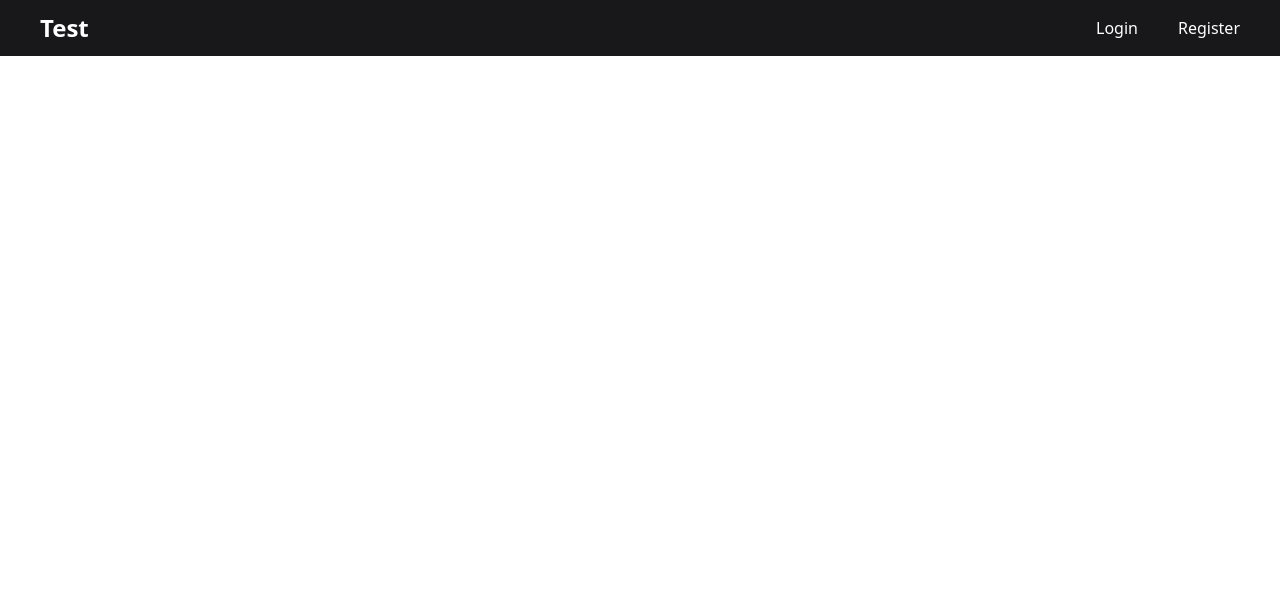
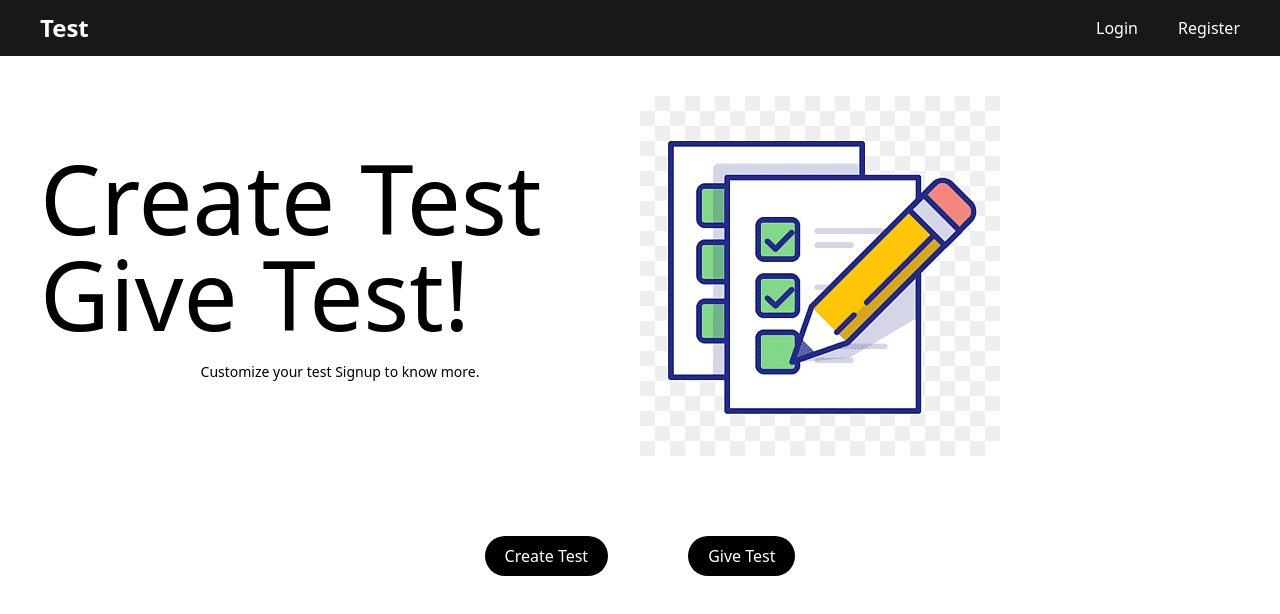
Before and after one commit to aadarshraj02/test-builder, a React (Vite) app in the folder client/: page / in a window 1280 px wide. Shown: the top 614 px of the page. Built offline with nearby package versions, Linux system fonts and the light colour scheme.

Commit message:
added homepage

```diff
--- a/client/src/pages/Home.jsx
+++ b/client/src/pages/Home.jsx
@@ -1,9 +1,27 @@
+import { Link } from "react-router-dom";
 import Navbar from "../components/Navbar";
 
 const Home = () => {
   return (
     <div>
       <Navbar />
+      <div className="p-10 w-full flex flex-col md:flex-row items-center">
+        <div className="md:w-1/2 w-full">
+          <h1 className="text-5xl md:text-6xl lg:text-8xl">
+            Create Test Give Test!
+          </h1>
+          <p className="my-5 text-sm  text-center">
+            Customize your test Signup to know more.
+          </p>
+        </div>
+        <div className="overflow-hidden">
+          <img src="./test.png" className="w-full" />
+        </div>
+      </div>
+      <div className="w-full flex items-center justify-center mt-10 gap-20">
+        <Link to="/login" className="bg-black text-white px-5 py-2 rounded-full">Create Test</Link>
+        <Link to="/login" className="bg-black text-white px-5 py-2 rounded-full">Give Test</Link>
+      </div>
     </div>
   );
 };
```
Also changed, not shown: client/public/test.png (added).
